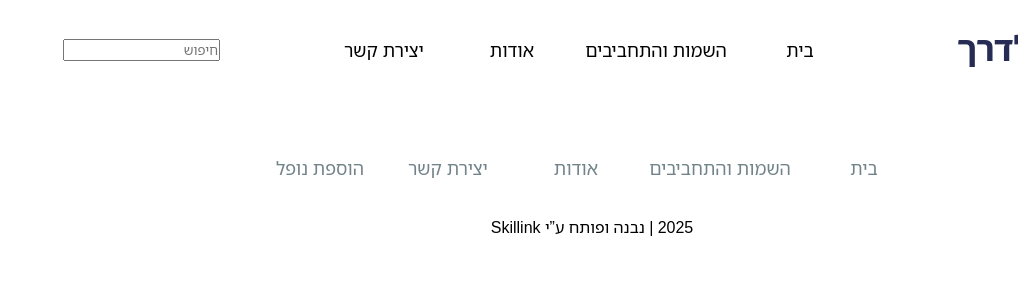
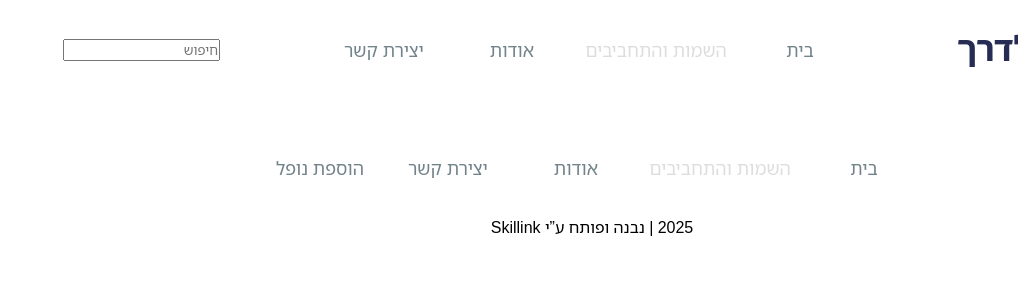
Before and after one commit to Skillink-org/Zikaron-Laderech, a Next.js app: page /all-fallen in a window 1280 px wide. Shown: the top 300 px of the page, without its empty margins (262-1280 px from the left). Built offline with nearby package versions, Linux system fonts and the light colour scheme.

Commit message:
Refactor navigation components to use NavLink and navigation lists, added active and hover effect for links

```diff
--- a/app/components/Footer/index.jsx
+++ b/app/components/Footer/index.jsx
@@ -1,17 +1,16 @@
-import Link from 'next/link'
 import styles from './style.module.scss'
+import { footerNavList } from '@/lib/NavigationList'
+import NavLink from '@/app/components/NavLink'
 
 export default function Footer() {
     return (
         <footer className={styles.footer}>
             <nav className={styles.nav}>
-                <Link href='/'>בית</Link>
-                <Link href='/all-fallen'>השמות והתחביבים</Link>
-                <Link href='/about'>אודות</Link>
-                <Link href='/contact'>יצירת קשר</Link>
-                <Link href='/'>הוספת נופל</Link>
+                {footerNavList.map((link, index) => (
+                    <NavLink key={index} href={link.href}>{link.label}</NavLink>
+                ))}
             </nav>
-            <small className={styles.small}>2025 | נבנה ופותח ע”י Skillink</small>
+            <div className={styles.small}>2025 | נבנה ופותח ע”י Skillink</div>
         </footer>
     )
 }
--- a/app/components/Header/NavList.jsx
+++ b/app/components/Header/NavList.jsx
@@ -1,13 +1,14 @@
 import styles from './style.module.scss'
-import Link from 'next/link'
+import NavLink from '@/app/components/NavLink'
+import { headerNavList } from '@/lib/NavigationList'
 
 export default function NavList() {
+
     return (
         <div className={styles.nav}>
-            <Link href='/'>בית</Link>
-            <Link href='/all-fallen'>השמות והתחביבים</Link>
-            <Link href='/about'>אודות</Link>
-            <Link href='/contact'>יצירת קשר</Link>
+            {headerNavList.map((link, index) => (
+                <NavLink key={index} href={link.href}>{link.label}</NavLink>
+            ))}
         </div>
     )
 }
--- a/app/components/Header/Search.jsx
+++ b/app/components/Header/Search.jsx
@@ -7,7 +7,7 @@ export default function Search() {
 
     return (
         <div className={styles.search}>
-            <input type="text" className={styles.searchInput} placeholder="חיפוש" />
+            <input type="text" className={styles.searchInput} placeholder="חיפוש" name='search' />
             <Image src="/search-icon.svg" className={styles.searchIcon} width={26} height={26} alt="Search icon" onClick={handleSearch} />
         </div>
     )
--- a/app/components/Header/style.module.scss
+++ b/app/components/Header/style.module.scss
@@ -49,21 +49,6 @@ $header-height: 80px;
     flex-direction: row;
     align-items: center;
     justify-content: center;
-
-    a {
-        text-align: center;
-        width: 100px;
-        padding-block: 30px;
-        font-size: $text-md;
-
-        &:hover {}
-
-        &.active {}
-    }
-
-    a:nth-child(2) {
-        width: 160px;
-    }
 }
 
 .mobileNav {
@@ -108,6 +93,11 @@ $header-height: 80px;
         color: $textColor;
         border-left: 1px solid $lightblueBorder;
         transition: all 0.2s ease-in-out;
+
+        a {
+            padding-block: 30px;
+        }
+
     }
 }
 
@@ -149,12 +139,6 @@ $header-height: 80px;
     .header {
         grid-template-columns: auto [right] 335px [center] auto [left] 335px auto;
     }
-
-    .nav {
-        a {
-            width: 128px;
-        }
-    }
 }
 
 @media (min-width: 1440px) {}
--- /dev/null
+++ b/app/components/NavLink/index.jsx
@@ -0,0 +1,17 @@
+'use client'
+
+import styles from './style.module.scss'
+import { usePathname } from 'next/navigation'
+import Link from 'next/link'
+
+
+export default function NavLink({ href, children }) {
+    const pathname = usePathname()
+    const isActive = pathname === href
+
+    return (
+        <Link href={href} className={`${styles.link} ${isActive ? `${styles.active}` : ''}`}>
+            {children}
+        </Link>
+    )
+}
--- /dev/null
+++ b/app/components/NavLink/style.module.scss
@@ -0,0 +1,26 @@
+@use '@/styles/_vars.scss' as *;
+
+.link {
+    text-align: center;
+    width: 100px;
+    font-size: $text-md;
+    color: $textColor;
+
+    &:hover {
+        color: $buttonColor;
+    }
+
+    &.active {
+        color: $placeHolderColor;
+    }
+}
+
+.link:nth-child(2) {
+    width: 160px;
+}
+
+@media (min-width: 1220px) {
+    .link {
+        width: 128px;
+    }
+}
--- /dev/null
+++ b/lib/NavigationList.js
@@ -0,0 +1,14 @@
+export const headerNavList = [
+    { href: '/', label: 'בית' },
+    { href: '/all-fallen', label: 'השמות והתחביבים' },
+    { href: '/about', label: 'אודות' },
+    { href: '/contact', label: 'יצירת קשר' }
+]
+
+export const footerNavList = [
+    { href: '/', label: 'בית' },
+    { href: '/all-fallen', label: 'השמות והתחביבים' },
+    { href: '/about', label: 'אודות' },
+    { href: '/contact', label: 'יצירת קשר' },
+    { href: '/add-fallen', label: 'הוספת נופל' }
+]
```
